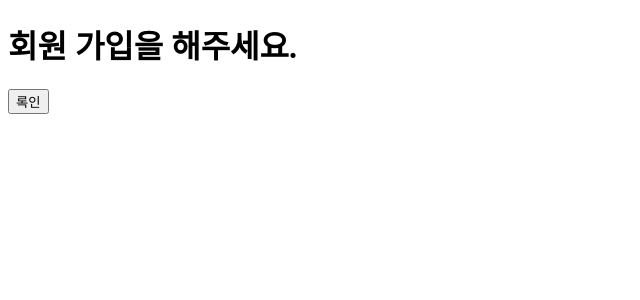
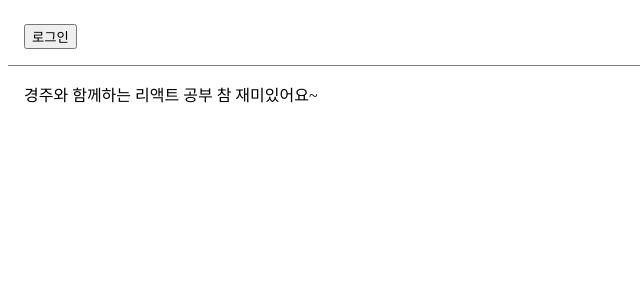
Before and after one commit to hyunmin-ooo/reactproject2024, a React (Create React App) app: page / in a window 1280 px wide. Shown: the top 300 px of the page, without its empty margins (0-640 px from the left). Built offline with nearby package versions, Linux system fonts and the light colour scheme.

Commit message:
React 9장 조건부렌더링, 엘리먼트 변수

```diff
--- /dev/null
+++ b/src/chp09/LandingPage.jsx
@@ -0,0 +1,25 @@
+import React, {useState} from "react";
+import Toolbar from "./Toolbar";
+
+function LandingPage(props){
+    const [isLoggedIn, setIsLoggedIn] = useState(false);
+
+    const onClickLogin = () =>{
+        setIsLoggedIn(true);
+    };
+
+    const onClickLogout = () => {
+        setIsLoggedIn(false);
+    };
+
+    return(
+        <div>
+            <Toolbar isLoggedIn={isLoggedIn} onClickLogin={onClickLogin} onClickLogout={onClickLogout}/>
+            <div style={{padding:16}}>
+                경주와 함께하는 리액트 공부 참 재미있어요~
+            </div>
+        </div>
+
+    );
+}
+export default LandingPage;
--- /dev/null
+++ b/src/chp09/LoginControl2.jsx
@@ -0,0 +1,28 @@
+import React,{useState} from "react";
+import LogoutButton from "./LogoutButton";
+import LoginButton from "./LoginButton";
+import Greeting from "./Greeting";
+import WarningBanner from "./WarningBanner";
+
+function LoginControl2(props){
+    const[isLoggedIn,setIsLoggedIn] = useState(false);
+    const handleLoginClick=()=>{
+        setIsLoggedIn(true);
+    }
+
+    const handleLogoutClick=()=>{
+        setIsLoggedIn(false);
+    }
+        return (
+            <div>
+                <WarningBanner warning={true}/>
+                <Greeting isLoggedIn={isLoggedIn}/>
+                {isLoggedIn?
+                    <LogoutButton onClick={handleLogoutClick}/> :
+                    <LoginButton onClick={handleLoginClick}/>
+                }
+            </div>
+
+        );
+}
+export default LoginControl2;
--- /dev/null
+++ b/src/chp09/MailBox.jsx
@@ -0,0 +1,15 @@
+import React from "react";
+
+function MailBox(props){
+    const unreadMessages = props.unreadMessages;
+
+    return(
+        <div>
+            <h1>안녕하세요.</h1>
+            {unreadMessages.length > 0 &&
+            <h2>현재 {unreadMessages.length}개의 읽지 않은 메시지가 있습니다 확인하세요!!!!왜 확인을 안하시나요???</h2>
+            }
+        </div>
+    );
+}
+export default MailBox;
--- /dev/null
+++ b/src/chp09/Toolbar.jsx
@@ -0,0 +1,29 @@
+import React from "react";
+
+const styles={
+    wrapper:{
+        padding: 16,
+        display: "flex",
+        flexDirection:"row",
+        borderBottom:"1px solid grey"
+    },
+    greeting:{
+        marginRight:8,
+    },
+};
+
+function Toolbar(props){
+    const {isLoggedIn, onClickLogin, onClickLogout} = props;
+
+    return(
+        <div style={styles.wrapper}>
+            {isLoggedIn && <span style={styles.greeting}>환영합니다.</span>}
+            {
+                isLoggedIn?
+                    <button onClick={onClickLogout}>로그아웃</button>:
+                    <button onClick={onClickLogin}>로그인</button>
+            }
+        </div>
+    );
+}
+export default Toolbar;
--- /dev/null
+++ b/src/chp09/WarningBanner.jsx
@@ -0,0 +1,9 @@
+import React from "react";
+
+function WarningBanner(props){
+    if(!props.warning){
+        return null;
+    }
+    return <h2>경고!!!비상사태!비상사태!불러 박자박사~!</h2>
+}
+export default WarningBanner;
--- a/src/index.js
+++ b/src/index.js
@@ -16,14 +16,17 @@ import reportWebVitals from './reportWebVitals';
 // import ConfirmButton2 from "./chp08/ConfirmButton2";
 // import ConfirmButton3 from "./ConfirmButton3";
 // import ConfirmButton from "./chp08/ConfirmButton";
-import Greeting from "./chp09/Greeting";
+import Greeting from "./test/Greeting";
 import LoginControl from "./chp09/LoginControl";
+import MailBox from "./chp09/MailBox";
+import LoginControl2 from "./chp09/LoginControl2";
+import LandingPage from "./chp09/LandingPage";
 const root = ReactDOM.createRoot(document.getElementById('root'));
 
 setInterval(() =>{
     root.render(
         <React.StrictMode>
-            <LoginControl/>
+            <LandingPage/>
         </React.StrictMode>
     );
 },1000
--- /dev/null
+++ b/src/test/Greeting.jsx
@@ -0,0 +1,13 @@
+import React from "react";
+import {UserGreeting, GuestGreeting} from "./UserGuestGreeting";
+
+function Greeting(props){
+    const isLoggedIn = props.isLoggedIn;
+
+    if(isLoggedIn){
+        return<UserGreeting/>
+    }else{
+        return <GuestGreeting/>
+    }
+}
+export default Greeting;
--- /dev/null
+++ b/src/test/UserGuestGreeting.jsx
@@ -0,0 +1,10 @@
+import React from "react";
+
+function UserGreeting(props){
+    return<h1>다시 오셨군요</h1>
+}
+
+function GuestGreeting(props){
+    return<h1>회원 가입을 해주세요.</h1>
+}
+export {UserGreeting, GuestGreeting}
```
